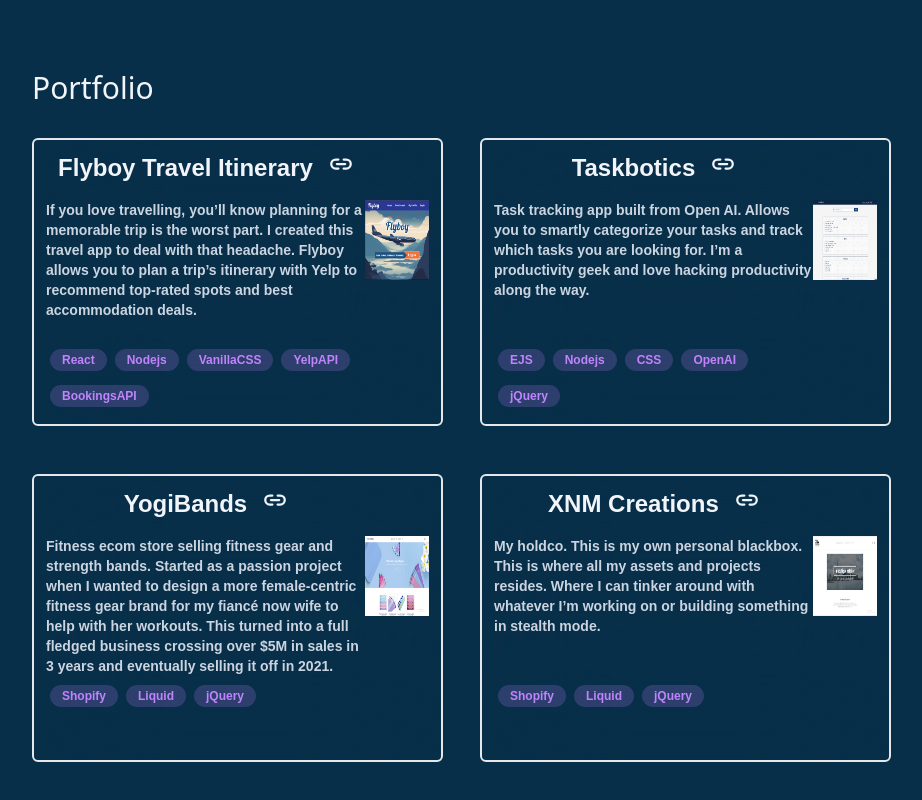
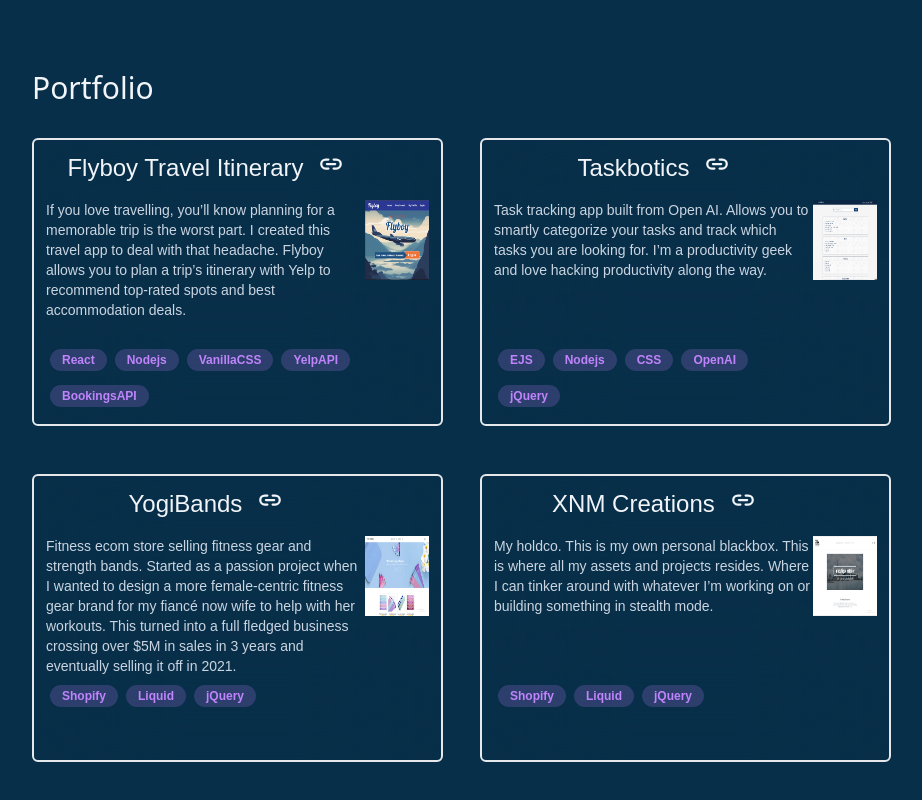
Before and after one commit to heXagon-bcd/personal_site, a React (Vite) app in the folder frontend/: page / in a window 1280 px wide. Shown: the part 3002-3802 px from the top of the page, without its empty margins (160-1082 px from the left). Built offline with nearby package versions, Linux system fonts and the light colour scheme; a web font is replaced by a local one.

Commit message:
refactor code

```diff
--- a/frontend/src/components/Portfolio.jsx
+++ b/frontend/src/components/Portfolio.jsx
@@ -37,7 +37,7 @@ export const Portfolio = () => {
     console.log(item.image)
   ))
   return (
-    <div className="grid grid-cols-1 font-semibold text-white md:grid-cols-2 ">
+    <div className="grid grid-cols-1 text-white md:grid-cols-2 ">
       {
         data.map((item,index) => (
           <a href={item.url}>
```
